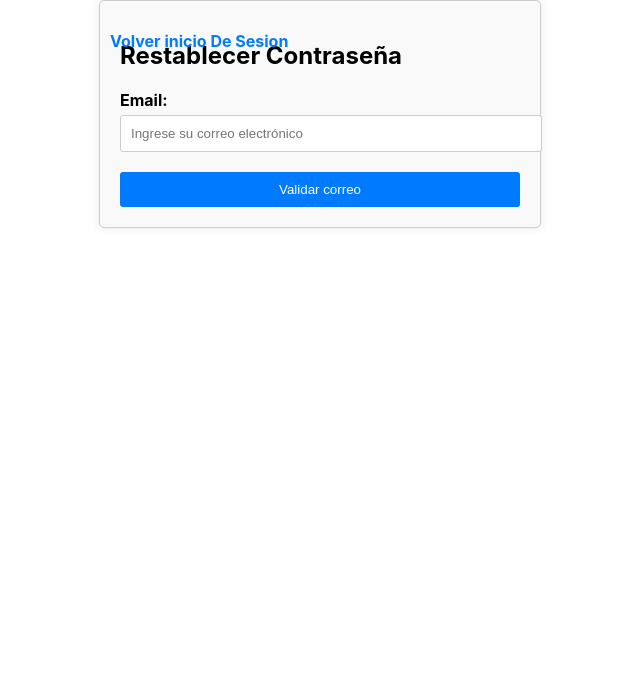
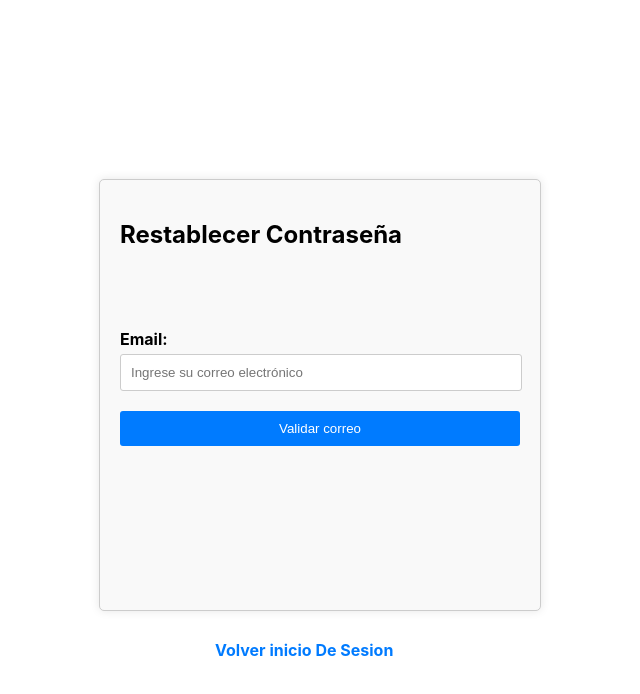
Before and after one commit to Dynodeveloper/Front-Book, a React (Create React App) app: page /Reset in a window 1280 px wide. Shown: the top 694 px of the page, without its empty margins (320-960 px from the left). Built offline with nearby package versions, Linux system fonts and the light colour scheme.

Commit message:
Design Updates

```diff
--- a/src/components/Dashboard/Dashboard.css
+++ b/src/components/Dashboard/Dashboard.css
@@ -5,7 +5,7 @@
 
   /* Superior Navigation Bar Styles */
   .superior-nav {
-
+    align-items: center;
     display: flex;
     padding: 1rem;
     background-color: #3f88c4; /* Adjust background color as needed */
@@ -16,6 +16,17 @@
     flex: 1; /* Flexible width to share remaining space */
     margin: 0; /* Remove default margins */
     text-align: center; /* Center text within each paragraph (optional) */
+
+  }
+
+  .superior-nav a{
+    text-decoration: none;
+    color: #d4d3d3;
+    font-weight: bold;
+  }
+
+  .superior-nav a:hover {
+    color: #0c0c0c;
   }
 
   .profile-image {
@@ -27,9 +38,10 @@
 
   /* Search Bar Styles */
   .search-bar {
+    width: 50rem;
     display: flex;
     align-items: center;
-    margin: 1rem 0; /* Margin for spacing above and below */
+    margin: 1rem 0 10px 20%; /* Margin for spacing above and below */
     padding: 0.5rem 1rem;
     border: 1px solid #ddd; /* Border for search bar */
     border-radius: 5px; /* Rounded corners */
@@ -52,23 +64,36 @@
 
   /* Filter Card Styles */
   .filter-card {
-    width: 300px; /* Set width for filter card */
-    padding: 1rem;
+    width: 305px; /* Set width for filter card */
+    padding: 10px;
     border: 1px solid #ddd; /* Border for card */
     border-radius: 5px; /* Rounded corners */
     margin-right: 1rem; /* Margin for spacing to the right */
+    margin: 0 15px 15px;
+    margin-left: 50px;
+    background-color: #ebebeb;
   }
 
   .filter-card h2 {
     margin-bottom: 0.5rem; /* Margin for spacing below heading */
+    font-size: 10px;
   }
 
   .filter-card select {
-    padding: 5px;
     border: 1px solid #ddd; /* Border for select element */
     border-radius: 5px; /* Rounded corners */
-    margin-bottom: 0.5rem; /* Margin for spacing between options */
     appearance: none; /* Remove default dropdown styling (optional) */
+    padding: 2px;
+    border: 1px solid #ddd;
+    border-radius: 5px;
+    margin-bottom: 3px;
+    appearance: none;
+    font-weight: bold;
+  }
+
+  .filter-card label{
+    font-weight: 500;
+    margin-right: 10px;
   }
 
   .filter-card select:focus {
@@ -83,7 +108,10 @@
   }
 
   .book-section h2 {
-    margin-bottom: 0.5rem; /* Margin for spacing below heading */
+    max-width: 73px;
+    margin-left: 50px;
+    font-weight: 700;
+    box-shadow: 0 0 10px rgba(0, 0, 0, 0.1);
   }
 
 
@@ -96,6 +124,10 @@
     border-radius: 5px;
     padding: 1rem;
     margin-bottom: 1rem;
+    box-shadow: 0 0 10px rgba(0, 0, 0, 0.1);
+    width: 300px;
+    background-color: #ebebeb;
+    align-items: center;
   }
 
   .book-card img {
@@ -110,14 +142,19 @@
 
   .book-actions {
     display: flex; /* Arrange buttons horizontally */
+    gap: 40px;
     justify-content: space-between; /* Distribute buttons evenly */
   }
 
   .book-actions button {
-    padding: 5px 10px; /* Adjust button padding */
+    padding: 8px 15px; /* Adjust button padding */
     border: none;
     border-radius: 5px;
     cursor: pointer;
+  }
+
+  .book-actions button:hover{
+    background-color: #0c0c0c;
   }
 
   /* Style buttons differently (optional) */
@@ -129,3 +166,21 @@
     background-color: #007bff; /* Blue background for "Ver más" */
     color: #fff; /* White text */
   }
+
+  .book-actions button:last-child:hover {
+    background-color: #538bd4; /* Blue background for "Ver más" */
+
+  }
+
+  .book-actions button a {
+    text-decoration: none;
+    color: #0c0c0c;
+    font-weight: 600;
+  }
+  .book-grid{
+    display: flex;
+    gap: 1%;
+    flex-wrap: wrap;
+    width: 95%;
+    margin-left: 50px;
+  }
--- a/src/components/Dashboard/Dashboard.js
+++ b/src/components/Dashboard/Dashboard.js
@@ -21,7 +21,7 @@ const Dashboard = () => {
     <div className="dashboard">
       <SuperiorNav profileImage="path/to/profile.jpg" />  {/* Replace with your image path */}
       <div className="dashboard-content">
-        <FilterCard filters={filters} onFilterChange={handleFilterChange} />
+
         <BookSection />
       </div>
     </div>
--- a/src/components/Dashboard/FilterCard.js
+++ b/src/components/Dashboard/FilterCard.js
@@ -4,7 +4,7 @@ import './Dashboard.css';
 const FilterCard = ({ filters, onFilterChange }) => {
   return (
     <div className="filter-card">
-      <h2>Filtros</h2>
+
 
       <label htmlFor="category">Filtrar por categoría:</label>
       <select
--- a/src/components/ResetPassword/Reset.css
+++ b/src/components/ResetPassword/Reset.css
@@ -5,36 +5,33 @@
     box-shadow: 0 0 10px rgba(0, 0, 0, 0.1);
     max-width: 400px;
     margin: 0 auto;
+    position: relative;
+    border: 1px solid #ccc;
+    padding-bottom: 12%;
+    margin-top: 14%;
+    height: 55%;
+    gap:200px;
+
 }
 
-  .reset-password-form {
-    position: relative;
-    max-width: 400px;
-    margin: auto;
-    padding: 20px;
-    border: 1px solid #ccc;
-    border-radius: 5px;
-    background-color: #f9f9f9;
-  }
+
+
 .back-button {
     position: absolute;
-    top: 10px;
-    left: 10px;
+    top: 440px;
+    left: 115px;
     text-decoration: none;
     color: #007bff;
 }
 
-  .back-button  {
+.back-button p {
     margin: 30;
-    font-weight: bold; /* Asegura que el texto esté en negrita */
+    font-weight: bold;
+    /* Asegura que el texto esté en negrita */
 }
 
 
-  .back-button {
-    position: absolute;
-    top: 10px;
-    left: 10px;
-  }
+
 
 .back-button p {
     margin: 0;
@@ -46,7 +43,11 @@
 }
 
 .reset-password-form h2 {
-    margin-bottom: 20px;
+    margin-bottom: 80px;
+}
+
+.reset-password-form form{
+    padding-bottom: 10px;
 }
 
 .reset-password-form label {
@@ -56,7 +57,7 @@
 }
 
 .reset-password-form input {
-    width: 100%;
+    width: 95%;
     padding: 10px;
     margin-bottom: 20px;
     border: 1px solid #ccc;
--- a/src/components/ResetPassword/Reset.js
+++ b/src/components/ResetPassword/Reset.js
@@ -54,12 +54,14 @@ const ResetPasswordForm = () => {
 
     return (
         <div className="reset-password-form">
+
             <div className="back-button">
                 <p><Link to="/">Volver  inicio De Sesion</Link></p>
             </div>
             <h2>Restablecer Contraseña</h2>
             {!emailValidated ? (
                 <form onSubmit={handleEmailSubmit}>
+                    <div class="container-txt-form">
                         <label>Email:</label>
                         <input
                             type="email"
@@ -69,7 +71,9 @@ const ResetPasswordForm = () => {
                             required
                         />
                         <button type="submit">Validar correo</button>
+                    </div>
                 </form>
+
             ) : (
                 <form onSubmit={handlePasswordSubmit}>
                     <label>Nueva Contraseña:</label>
@@ -90,9 +94,10 @@ const ResetPasswordForm = () => {
                     />
                     <button type="submit">Restablecer Contraseña</button>
                 </form>
-      )}
+            )
+            }
             {message && <p>{message}</p>}
-    </div>
+        </div >
     );
 };
 
```
Lines whose indentation alone changed are shown as unchanged.
